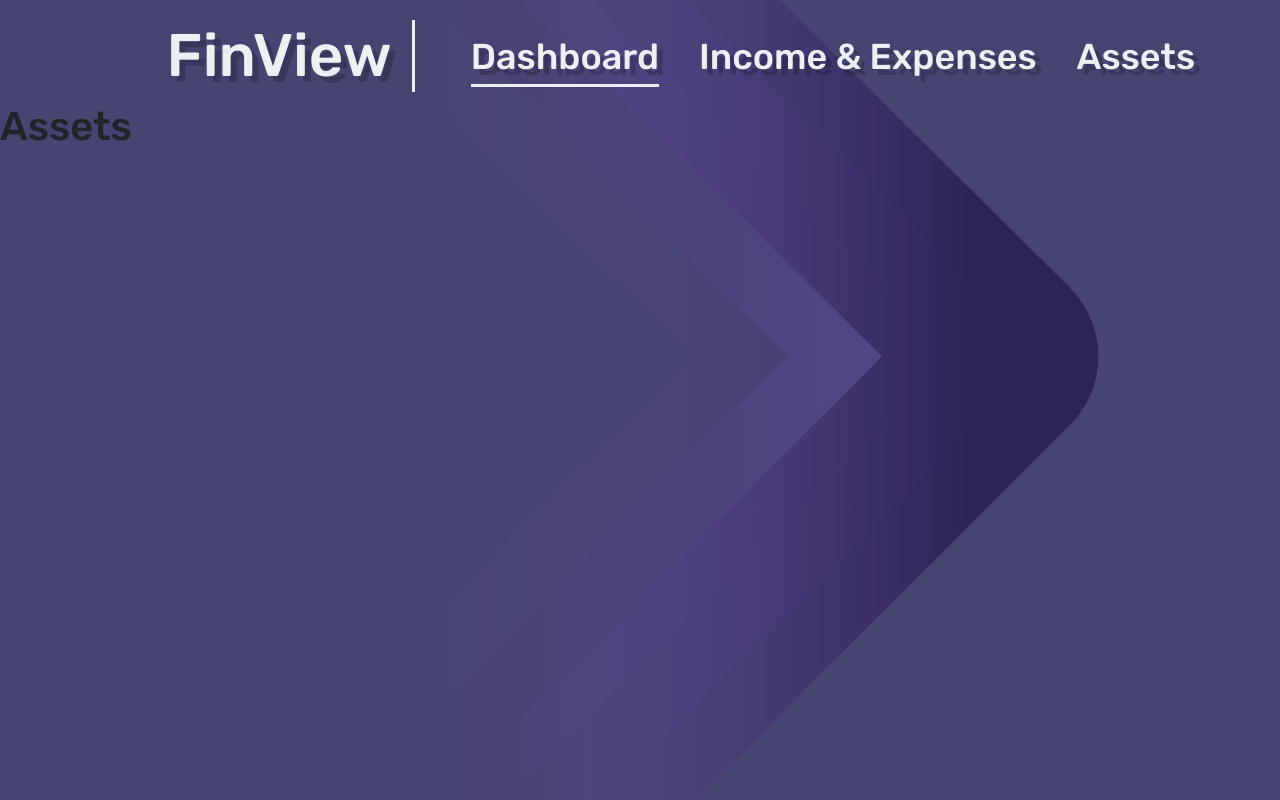
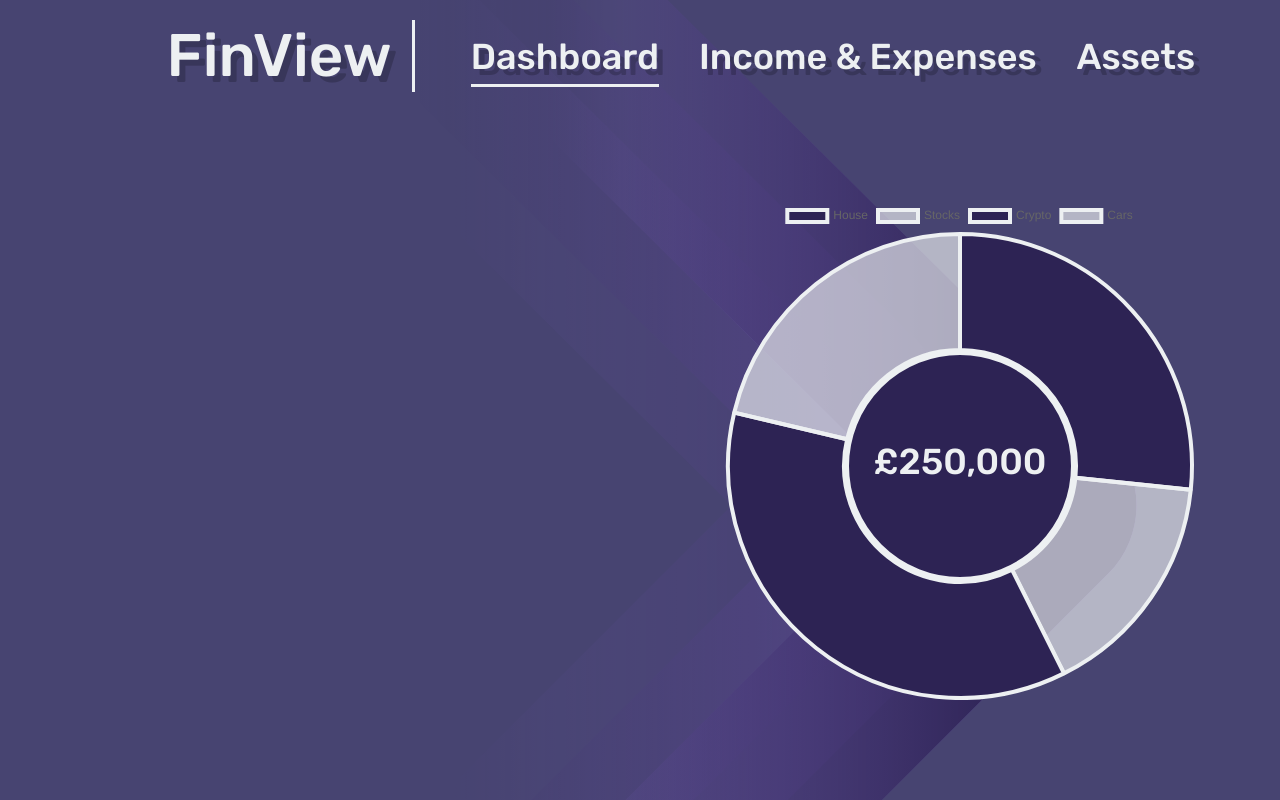
Before and after one commit to PeterGarvanski/FinView, a Flask app: page /assets in a window 1280 px wide. Run offline with Flask 3, Linux system fonts and the light colour scheme.

Commit message:
feat: completed the chart for assets

```diff
--- a/financetracker/static/css/style.css
+++ b/financetracker/static/css/style.css
@@ -141,8 +141,11 @@ body.base {
     background-color: #474471;
     background-image: url("../images/arrow.svg");
     background-repeat: no-repeat;
-    background-position: center top 25%;
+    background-position: 220px -130px;
 }
+
+
+
 
 .underline {
     border-bottom: 3px solid #edf0f2;
@@ -293,3 +296,21 @@ h4.special-saving {
     align-items: center;
     gap: 60px;
 }
+
+.chart-box.asset-chart {
+    width: 500px;
+    position: absolute;
+    top: 200px;
+}
+
+.salary-circle.asset-sum {
+    position: absolute;
+    margin: 0;
+    top: 350px;
+    width: 232px;
+    height: 232px;
+}
+
+.asset-sum > .salary {
+    font-size: 36px;
+}
--- /dev/null
+++ b/financetracker/static/js/assets.js
@@ -0,0 +1,19 @@
+// Add Doughnut Chart data and options here// Add Doughnut Chart data and options here
+
+var assetCtx = document.getElementById('asset-chart').getContext('2d');
+var assetDoughnutChart = new Chart(assetCtx, {
+    type: 'doughnut',
+    data: {
+        labels: ["House", "Stocks", "Crypto", "Cars"],
+        datasets: [{
+            data: [45, 27, 61, 36],
+            borderColor: "#edf0f2",
+            backgroundColor: ["#2d2354", "#edf0f2a8"],
+            borderWidth: 4,
+        }]
+    },
+
+    options: {
+        display: false, // Set to false to hide the legend
+    }
+});
--- a/financetracker/static/js/script.js
+++ b/financetracker/static/js/dashboard.js
@@ -1,11 +1,12 @@
 // Add Doughnut Chart data and options here
-var ctx = document.getElementById('doughnutChart').getContext('2d');
-var doughnutChart = new Chart(ctx, {
+
+var savingsCtx = document.getElementById('savings-chart').getContext('2d');
+var savingsDoughnutChart = new Chart(savingsCtx, {
     type: 'doughnut',
     data: {
         datasets: [{
             data: [33, 67, 100],
-            backgroundColor: ["#edf0f221", "#edf0f2a8", "#ffffff00"],
+            backgroundColor: ["#2d2354", "#edf0f2a8", "#ffffff00"],
             borderColor: ["#edf0f2", "#edf0f2", "#ffffff00"],
             borderWidth: 4,
         }]
@@ -15,14 +16,13 @@ var doughnutChart = new Chart(ctx, {
     }
 });
 
-
-var ctx = document.getElementById('doughnutChart2').getContext('2d');
-var doughnutChart = new Chart(ctx, {
+var netWorthCtx = document.getElementById('net-worth-chart').getContext('2d');
+var netWorthDoughnutChart = new Chart(netWorthCtx, {
     type: 'doughnut',
     data: {
         datasets: [{
             data: [7611, 2389, 10000],
-            backgroundColor: ["#edf0f221", "#edf0f2a8", "#ffffff00"],
+            backgroundColor: ["#2d2354", "#edf0f2a8", "#ffffff00"],
             borderColor: ["#edf0f2", "#edf0f2", "#ffffff00"],
             borderWidth: 4,
         }]
--- a/financetracker/templates/assets.html
+++ b/financetracker/templates/assets.html
@@ -1,4 +1,18 @@
 {% extends "base.html" %}
 {% block content %}
-<h1>Assets</h1>
+<div class="container-fluid">
+    <div class="row">
+        <div class="col-md-6"></div>
+        <div class="col-md-6 centre">
+            <div class="chart-box asset-chart">
+                <canvas id="asset-chart"></canvas>
+            </div>
+            <div class="salary-circle asset-sum centre">
+                <h2 class="salary">£250,000</h2>
+            </div>
+        </div>
+    </div>
+</div>
+<script src="https://cdn.jsdelivr.net/npm/chart.js"></script>
+<script type="text/javascript" src="{{ url_for('static', filename='js/assets.js') }}"></script>
 {% endblock %}
--- a/financetracker/templates/base.html
+++ b/financetracker/templates/base.html
@@ -8,7 +8,6 @@
     <link rel="preconnect" href="https://fonts.gstatic.com" crossorigin>
     <link href="https://fonts.googleapis.com/css2?family=Rubik:ital,wght@0,400;0,500;1,400;1,500&display=swap" rel="stylesheet">
     <link rel="stylesheet" href="https://cdnjs.cloudflare.com/ajax/libs/font-awesome/6.5.1/css/all.min.css" integrity="sha512-DTOQO9RWCH3ppGqcWaEA1BIZOC6xxalwEsw9c2QQeAIftl+Vegovlnee1c9QX4TctnWMn13TZye+giMm8e2LwA==" crossorigin="anonymous" referrerpolicy="no-referrer"/>
-    <script src="https://cdn.jsdelivr.net/npm/chart.js"></script>
     <link rel="stylesheet" href="{{ url_for('static', filename='css/style.css') }}">
     <title>FinView | Dashboard</title>
 </head>
@@ -20,7 +19,7 @@
                     <h2 class="website-name main-nav txt-shadow">FinView</h2>
                 </div>
                 <div class="col-md-8">
-                    <ul class="main-nav left-text nav-element" >
+                    <ul class="main-nav left-text nav-element">
                         <li>
                             <a href="{{ url_for('dashboard') }}" class="nav-link underline txt-shadow">Dashboard</a>
                         </li>
@@ -40,6 +39,5 @@
         {% endblock %}
     </section>
     <script src="https://code.jquery.com/jquery-3.7.1.js" integrity="sha256-eKhayi8LEQwp4NKxN+CfCh+3qOVUtJn3QNZ0TciWLP4=" crossorigin="anonymous"></script>
-    <script type="text/javascript" src="{{ url_for('static', filename='js/script.js') }}"></script>
 </body>
 </html>
--- a/financetracker/templates/dashboard.html
+++ b/financetracker/templates/dashboard.html
@@ -52,16 +52,18 @@
             <div class="row">
                 <div class="col-md-6 chart-box">
                     <h4 class="centre-text savings-text special-saving txt-shadow">Net Worth Goal: £10,000</h4>
-                    <canvas id="doughnutChart2"></canvas>
+                    <canvas id="net-worth-chart"></canvas>
                     <h4 class="centre-text savings-text txt-shadow">Net Worth: £2,389</h4>
                 </div>
                 <div class="col-md-6 chart-box">
                     <h4 class="centre-text savings-text special-saving txt-shadow">Savings Goal: £100</h4>
-                    <canvas id="doughnutChart"></canvas>
+                    <canvas id="savings-chart"></canvas>
                     <h4 class="centre-text savings-text txt-shadow">Amount Saved: £67</h4>
                 </div>
             </div>
         </div>
     </div>
 </div>
+<script src="https://cdn.jsdelivr.net/npm/chart.js"></script>
+<script type="text/javascript" src="{{ url_for('static', filename='js/dashboard.js') }}"></script>
 {% endblock %}
```
